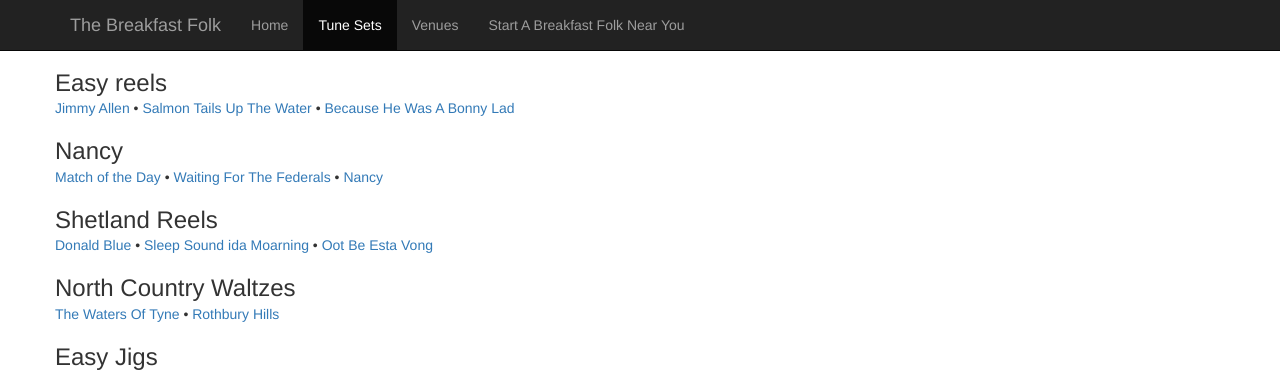
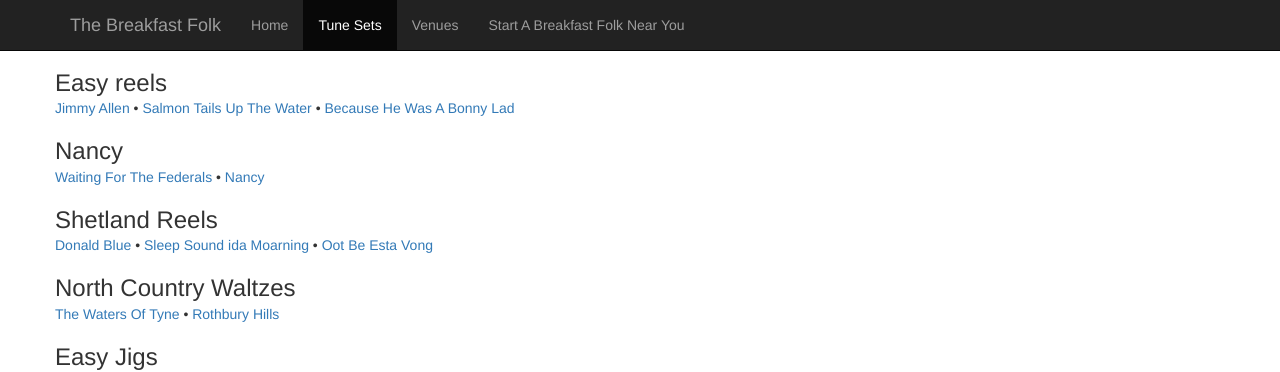
Before and after one commit to thebreakfastfolk/thebreakfastfolk.github.io, a Jekyll site: the page built from tune-sets.md, in a window 1280 px wide. Shown: the top 372 px of the page. Built offline with Jekyll 4.4.1, drawn with Linux system fonts in a browser that asks for light colours; nearby versions of some CDN libraries.

Commit message:
try again

```diff
--- a/tune-sets.md
+++ b/tune-sets.md
@@ -8,7 +8,6 @@ sets:
     Salmon Tails Up The Water: http://www.folktunefinder.com/tune/51313
     Because He Was A Bonny Lad: http://www.folktunefinder.com/tune/137306
   Nancy:
-    Match of the Day: http://www.folktunefinder.com/tune/39337/
     Waiting For The Federals: http://www.folktunefinder.com/tune/107904
     Nancy: http://www.folktunefinder.com/tune/178209
   Shetland Reels:
```
